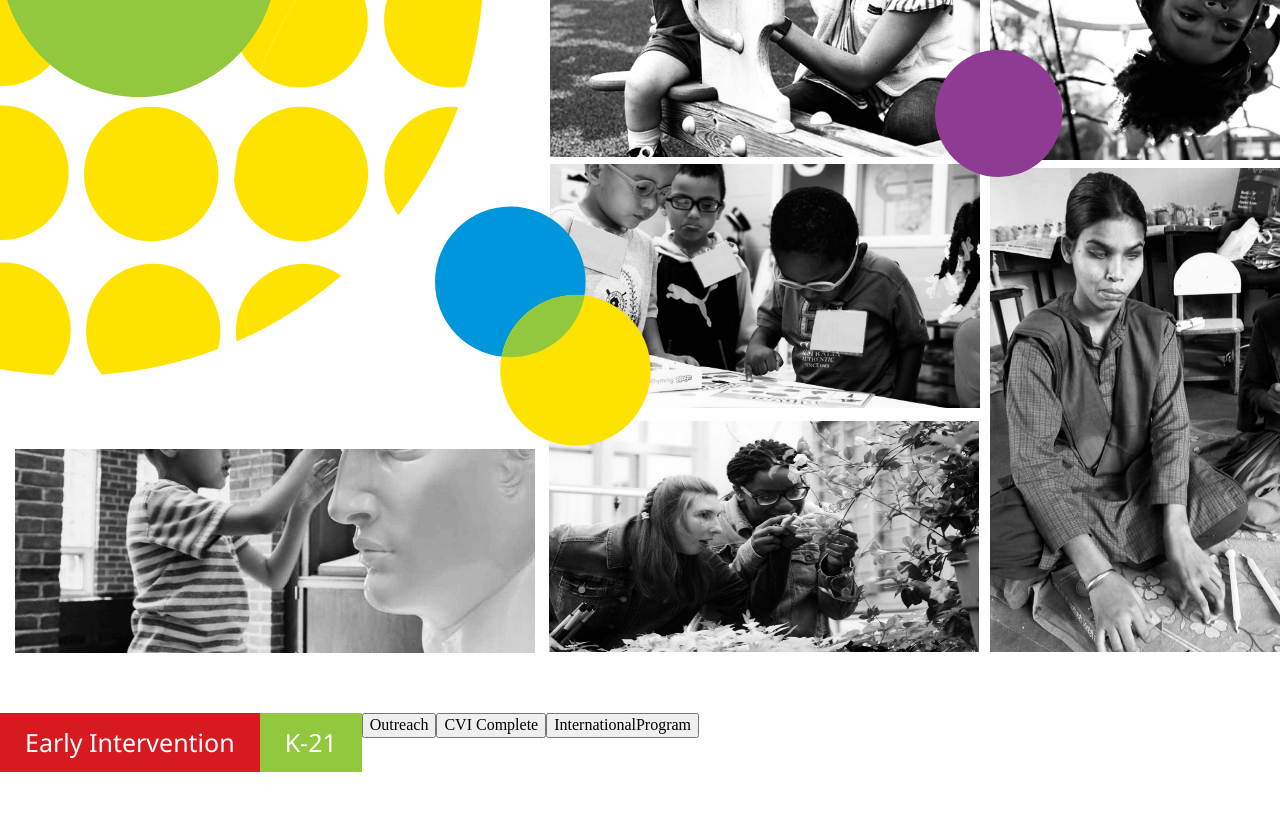
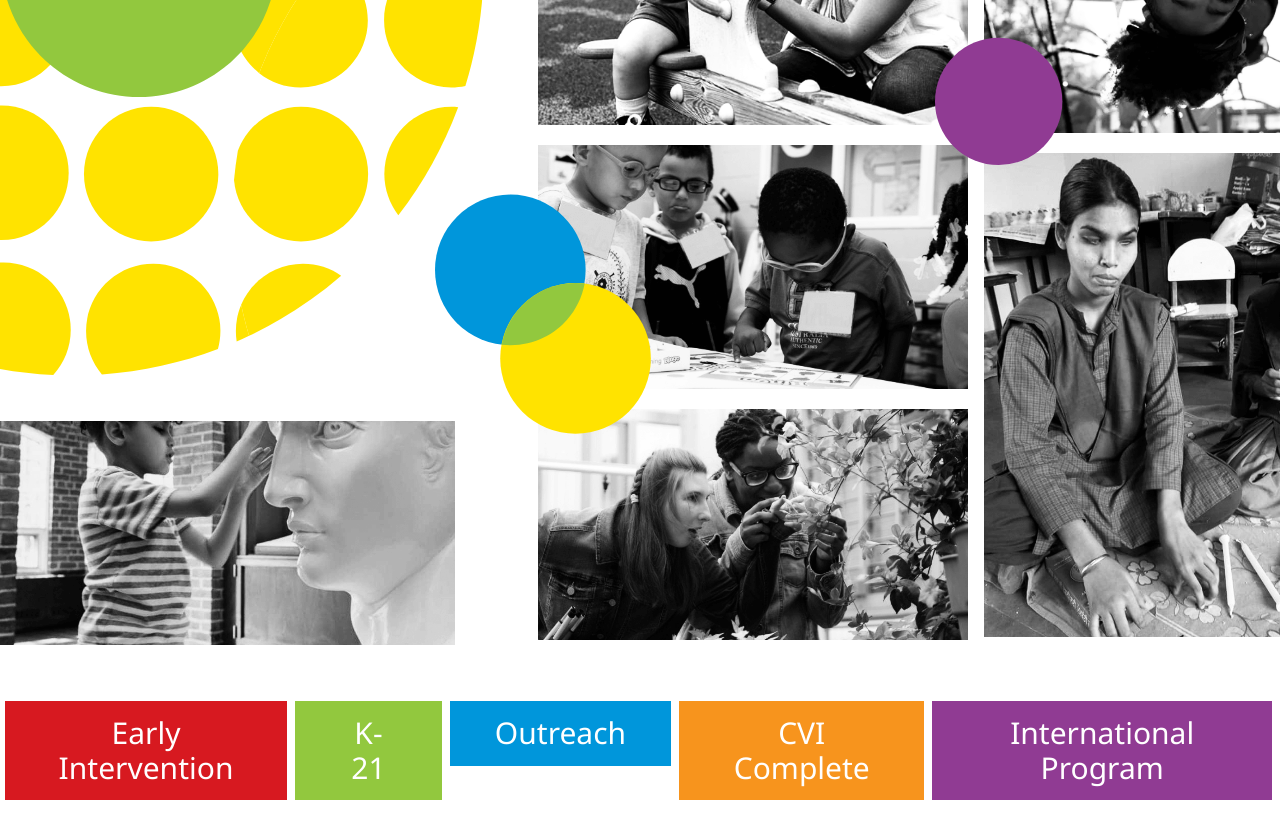
Before and after one commit to SarahHarbeson/vscm, a website: page deploy/index.html in a window 1280 px wide. Shown: the part 1460-2293 px from the top of the page. Drawn offline with Linux system fonts and the light colour scheme.

Commit message:
galleryAndButtons

```diff
--- a/deploy/index.html
+++ b/deploy/index.html
@@ -68,26 +68,40 @@
     <div class="gallery">
 
 
+                    <div class="grid">
+                    <div class="centercolumn">
                     <div class="img1">
-                        <img src="img/tinyPlayground.png" alt="yellow dot design" width="430" height="390">
-                    </div>
-                    <div class="img2">
-                        <img src="img/playground.png" alt="yellow dot design"width="392" height="388">
-                    </div>
-                    <div class="img3">
-                        <img src="img/classroom.png" alt="yellow dot design" width="430" height="244">
-                    </div>
-                    <div class="img4">
-                        <img src="img/international.png" alt="yellow dot design" width="392" height="484">
-                    </div>
-                    <div class="img5">
-                        <img src="img/statue.png" alt="yellow dot design" width="520" height="204">
+                        <img src="img/tinyPlayground.png" alt="yellow dot design">
                     </div>
 
+                    <div class="img2">
+                        <img src="img/classroom.png" alt="yellow dot design" >
                     </div>
+
+                    <div class="img3">
+                        <img src="img/garden.png" alt="yellow dot design" >
+                    </div>
+                    </div>
+
+                    <div class="sidecolumn">
+                    <div class="img4">
+                        <img src="img/playground.png" alt="yellow dot design">
+                    </div>
+
+                    <div class="img5">
+                        <img src="img/international.png" alt="yellow dot design" >
+                    </div>
+                    </div>
+                    </div>
+
+
+                    <div class="leftside">
                     <div class="img6">
-                        <img src="img/garden.png" alt="yellow dot design" width="430" height="231">
+                        <img src="img/statue.png" alt="yellow dot design" >
                     </div>
+                    </div>
+                    </div>
+
     <div class="galleryshapes">
                         <img src="img/galleryshapes.svg" alt="yellow dot design" width="1000" height="890">
                         </div>
@@ -111,7 +125,7 @@
                             </div>
 
                             <div class="IntProgram">
-                                <button type="button">InternationalProgram</button>
+                                <button type="button">International Program</button>
                             </div>
 
 
--- a/dev/scss/helpers/_variables.scss
+++ b/dev/scss/helpers/_variables.scss
@@ -32,4 +32,5 @@ $screen-xxl-min: 1440px;
     --red: #D71920;
     --orange: #F7941D;
     --green: #92C83E;
+    --purple: #903B93;
   }
--- a/dev/scss/sections/_buttons.scss
+++ b/dev/scss/sections/_buttons.scss
@@ -1,25 +1,62 @@
 .buttonsSection{
     display: flex;
     flex-direction: row;
+    justify-content: center;
     margin-top: -120px;
+    margin-left: 5px;
 }
 
 .EarlyInt button{
     font-family: 'Noto Sans', sans-serif;
-    font-size: 25px;
+    font-size: 30px;
     background-color: var(--red);
     color: var(--white);
     border: none;
     border-radius:none;
-    padding: 15px 25px 15px 25px;
+    padding: 15px 30px 15px 30px;
+    margin-right: 8px;
 }
 
 .k21 button{
     font-family: 'Noto Sans', sans-serif;
-    font-size: 25px;
+    font-size: 30px;
     background-color: var(--green);
     color: var(--white);
     border: none;
     border-radius:none;
-    padding: 15px 25px 15px 25px;
+    padding: 15px 50px 15px 50px;
+    margin-right: 8px;
 }
+
+.outreach button{
+    font-family: 'Noto Sans', sans-serif;
+    font-size: 30px;
+    background-color: var(--blue);
+    color: var(--white);
+    border: none;
+    border-radius:none;
+    padding: 15px 45px 15px 45px;
+    margin-right: 8px;
+}
+
+.cvi button{
+    font-family: 'Noto Sans', sans-serif;
+    font-size: 30px;
+    background-color: var(--orange);
+    color: var(--white);
+    border: none;
+    border-radius:none;
+    padding: 15px 40px 15px 40px;
+    margin-right: 8px;
+}
+
+.IntProgram button{
+    font-family: 'Noto Sans', sans-serif;
+    font-size: 30px;
+    background-color: var(--purple);
+    color: var(--white);
+    border: none;
+    border-radius:none;
+    padding: 15px 30px 15px 30px;
+    margin-right: 8px;
+}
--- a/dev/scss/sections/_gallery.scss
+++ b/dev/scss/sections/_gallery.scss
@@ -1,49 +1,129 @@
+.grid{
+  display: flex;
+  flex-direction: row;
+  margin-left: 530px;
+}
+
+.centercolumn{
+  display: flex;
+  justify-content: center;
+  vertical-align: bottom;
+  align-items: center;
+  flex-direction: column;
+  flex-wrap: wrap;
+  margin-top: 1400px;
+ // margin-bottom: -1400px;
+}
+
 
 .img1 img {
 
+    // object-fit: cover;
+    // margin-top: 1440px;
+    // margin-left: 550px;
+    // margin-bottom:-15px;
+
+    flex-wrap: wrap;
+    padding: 8px;
+    width: 430px;
+    height: 390px;
     object-fit: cover;
-    margin-top: 1440px;
-    margin-left: 550px;
-    margin-bottom:-15px;
+    background-position: center;
   }
 
   .img2 img {
 
+    // object-fit: cover;
+    // margin-top: -400px;
+    // margin-left: 990px;
+    // margin-bottom: 0px;
+
+    flex-wrap: wrap;
+    padding: 8px;
+    width: 430px;
+    height: 244px;
     object-fit: cover;
-    margin-top: -400px;
-    margin-left: 990px;
-    margin-bottom: 0px;
+    background-position: center;
   }
 
   .img3 img {
 
+    // object-fit: cover;
+    // margin-left: 550px;
+    // margin-bottom: 0px;
+
+    flex-wrap: wrap;
+    padding: 8px;
+    width: 430px;
+    height: 231px;
     object-fit: cover;
-    margin-left: 550px;
-    margin-bottom: 0px;
+    background-position: center;
+  }
+
+  .sidecolumn{
+    display: flex;
+    justify-content: center;
+    vertical-align: bottom;
+    align-items: center;
+    flex-direction: column;
+    flex-wrap: wrap;
+    margin-top: 1400px;
   }
 
 
   .img4 img {
 
+    // object-fit: cover;
+    // margin-top: -245px;
+    // margin-left: 990px;
+    // margin-bottom: 0px;
+
+    flex-wrap: wrap;
+    padding: 8px;
+    width: 392px;
+    height: 395px;
     object-fit: cover;
-    margin-top: -245px;
-    margin-left: 990px;
-    margin-bottom: 0px;
+    background-position: center;
   }
 
   .img5 img {
 
+    // object-fit: cover;
+    // object-position: top 5%;
+    // margin-top: -249px;
+    // margin-left: 15px;
+    // margin-bottom: 17px;
+
+    flex-wrap: wrap;
+    padding: 8px;
+    width: 392px;
+    height: 484px;
     object-fit: cover;
-    object-position: top 5%;
-    margin-top: -249px;
-    margin-left: 15px;
-    margin-bottom: 17px;
+    background-position: center;
   }
 
-  .img6 {
+  .leftside{
+    display: flex;
+    justify-content: left;
+    vertical-align: bottom;
+    align-items: center;
+    flex-direction: column;
+    flex-wrap: wrap;
+    margin-left: -850px;
+    margin-top: -240px;
+  }
 
+  .img6 img {
+
+    // object-fit: cover;
+    // margin-top: -253px;
+    // margin-left: 549px;
+    // margin-bottom: 0px;
+
+    flex-wrap: wrap;
+    padding: 8px;
+    width: 480px;
+    height: 224px;
     object-fit: cover;
-    margin-top: -253px;
-    margin-left: 549px;
-    margin-bottom: 0px;
+    background-position: center;
   }
--- a/dev/scss/sections/_galleryShapes.scss
+++ b/dev/scss/sections/_galleryShapes.scss
@@ -1,5 +1,5 @@
 .galleryshapes{
-    margin-top: -718px;
+    margin-top: -730px;
     margin-left: 435px;
 
 }
```
Also changed, not shown: deploy/css/styles.css, 4 other files.
